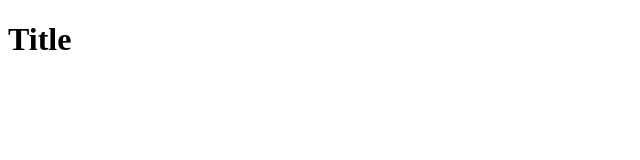
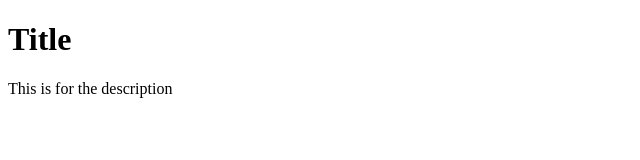
Before and after one commit to dennis102001/git-one, a plain HTML site: page index.html in a window 1280 px wide. Shown: the whole page, without its empty margins (0-640 px from the left). Drawn offline with Linux system fonts and the light colour scheme.

Commit message:
Added a description

```diff
--- a/index.html
+++ b/index.html
@@ -6,5 +6,6 @@
 </head>
 <body>
     <h1>Title</h1>
+    <p>This is for the description</p>
 </body>
 </html>
```
